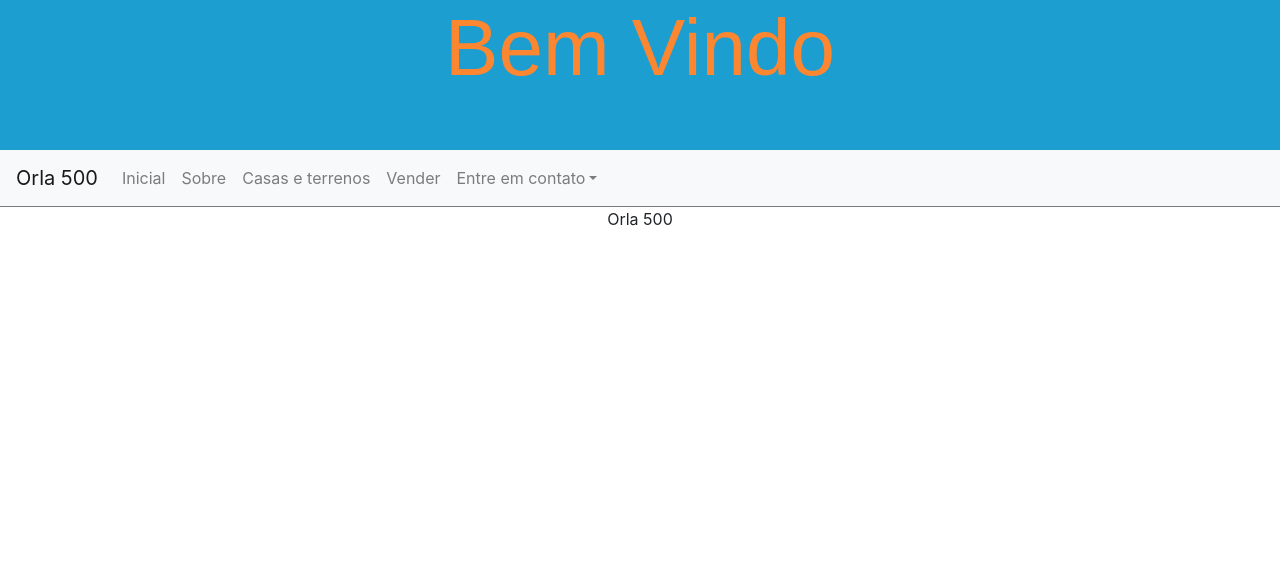
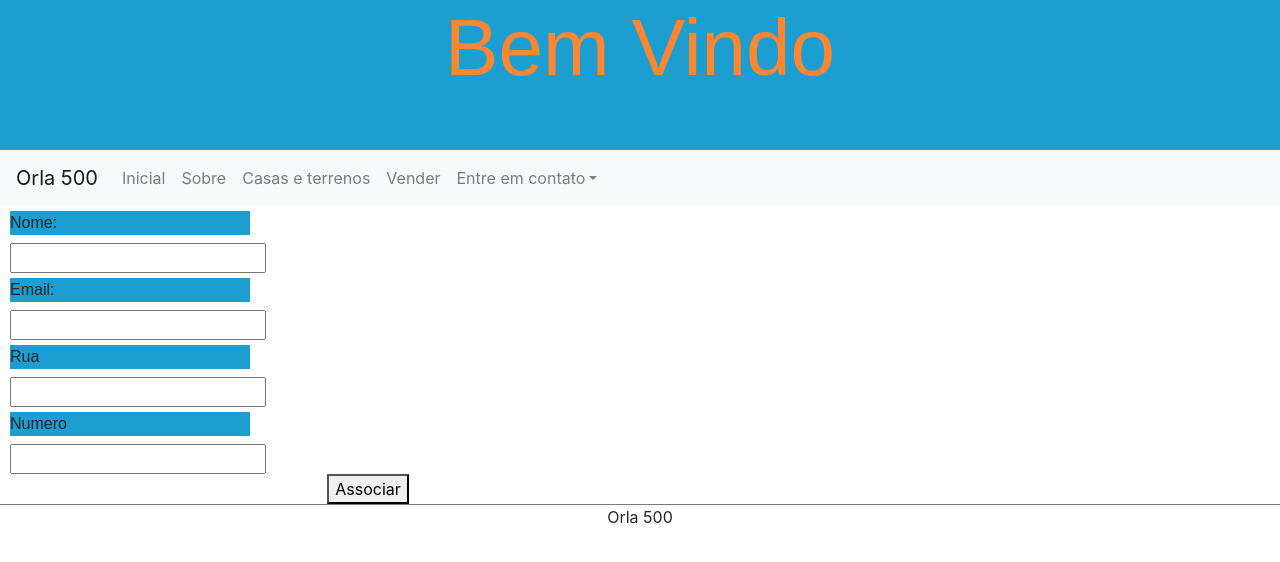
Before and after one commit to pedbcrespo/project_javascript, a React (Create React App) app: page /associar_se in a window 1280 px wide. Shown: the top 562 px of the page. Built offline with nearby package versions, Linux system fonts and the light colour scheme.

Commit message:
commit on master

```diff
--- a/src/components/Form.jsx
+++ b/src/components/Form.jsx
@@ -1,13 +1,22 @@
 import React from 'react';
 
 export default (props)=>{
+    const setForms = ()=>{
+        return props.list.map(elem=>{
+            return <>
+                <label htmlFor={elem.name_input}>{elem.text_label}</label>
+                {elem.type === "input"? <input type="text" name={elem.name_input} id={elem.id_input}/>:<textarea id={elem.id_input} name={elem.name_input} rows="15" cols="95"></textarea> }
+            </>
+        });
+    }
     return (
         <>
             <div className="formBase">
-                <label htmlFor="nome">Nome:</label>
+                <label htmlFor="nome">Nome:&nbsp;</label>
                 <input type="text" id="cnome" name="nome"/>
-                <label htmlFor="email">Email:</label>
+                <label htmlFor="email">Email:&nbsp;</label>
                 <input type="text" id="cemail" name="email"/>
+                {setForms()}
             </div>
 
         </>
--- a/src/components/Menu.jsx
+++ b/src/components/Menu.jsx
@@ -17,7 +17,7 @@ export default function(props){
             <Nav.Link href="/">Vender</Nav.Link>
             <NavDropdown title="Entre em contato" id="basic-nav-dropdown">
               <NavDropdown.Item href="/associar_se">Assossiar</NavDropdown.Item>
-              <NavDropdown.Item href="">Desassociar</NavDropdown.Item>
+              <NavDropdown.Item href="/desassociar_se">Desassociar</NavDropdown.Item>
               <NavDropdown.Divider />
               <NavDropdown.Item href="/fale_conosco">Fale conosco</NavDropdown.Item>
             </NavDropdown>
--- a/src/pages/Assosiation/index.js
+++ b/src/pages/Assosiation/index.js
@@ -2,12 +2,23 @@ import React from 'react';
 import Header from '../../components/Header';
 import Footer from '../../components/Footer';
 import Menu from '../../components/Menu';
+import Form from '../../components/Form';
 
 export default (props)=>{
+    const forms = [
+        {type: "input", name_input:'rua', id_input: "crua", text_label:"Rua"},
+        {type: "input", name_input:'num_casa', id_input: "cnum_casa", text_label:"Numero"}
+    ]
     return(
     <>
         <Header/>
         <Menu/>
+        <section id="sect">
+            <form>
+                <Form list={forms}/>
+                <button>Associar</button>
+            </form>
+        </section>
         <Footer/>
     </>
     );
--- a/src/routes.js
+++ b/src/routes.js
@@ -21,7 +21,7 @@ export default (props)=>{
                 <Route path="/casas" component={Houses}/>
                 <Route path="/sobre" component={About}/>
                 <Route path="/associar_se" component={Assosiation}/>
-                <Route path="/desaassociar_se" component={Desassociation}/>
+                <Route path="/desassociar_se" component={Desassociation}/>
                 <Route path="/fale_conosco" component={TalkWithUs}/>
             </Switch>
         </BrowserRouter>
```
